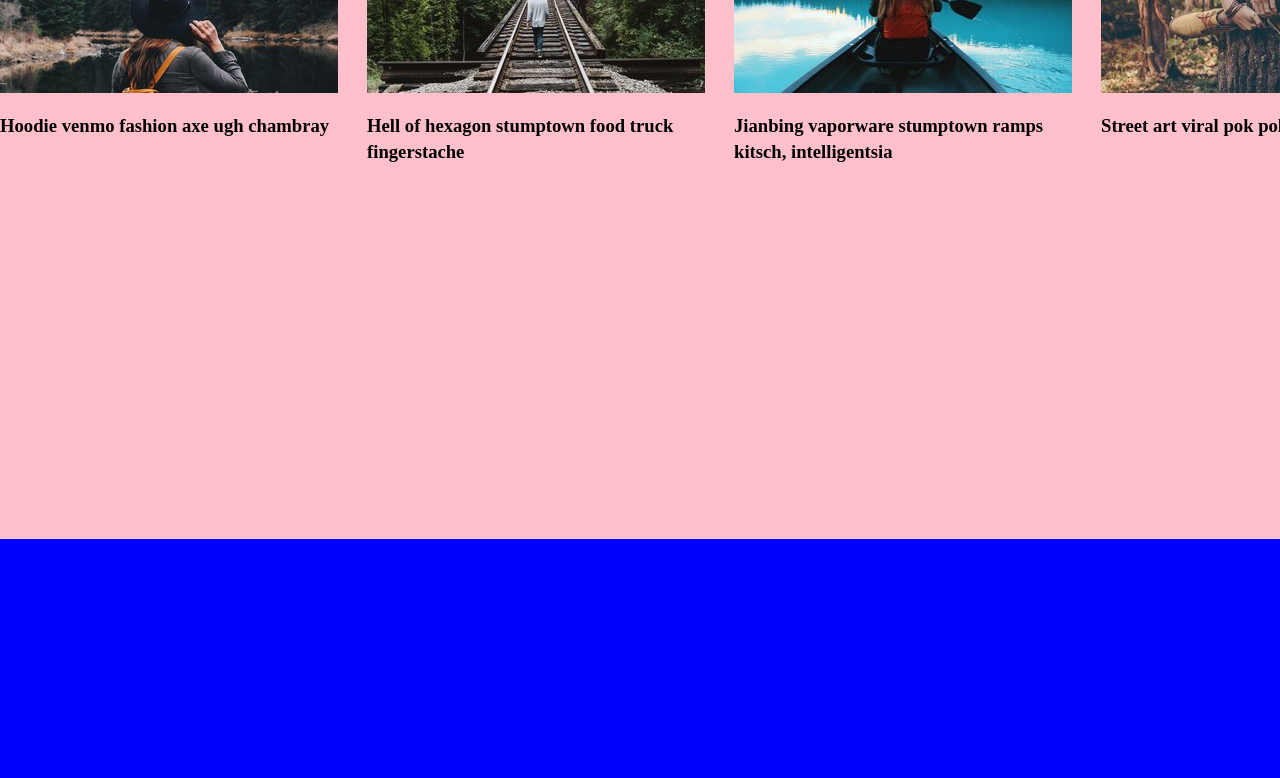
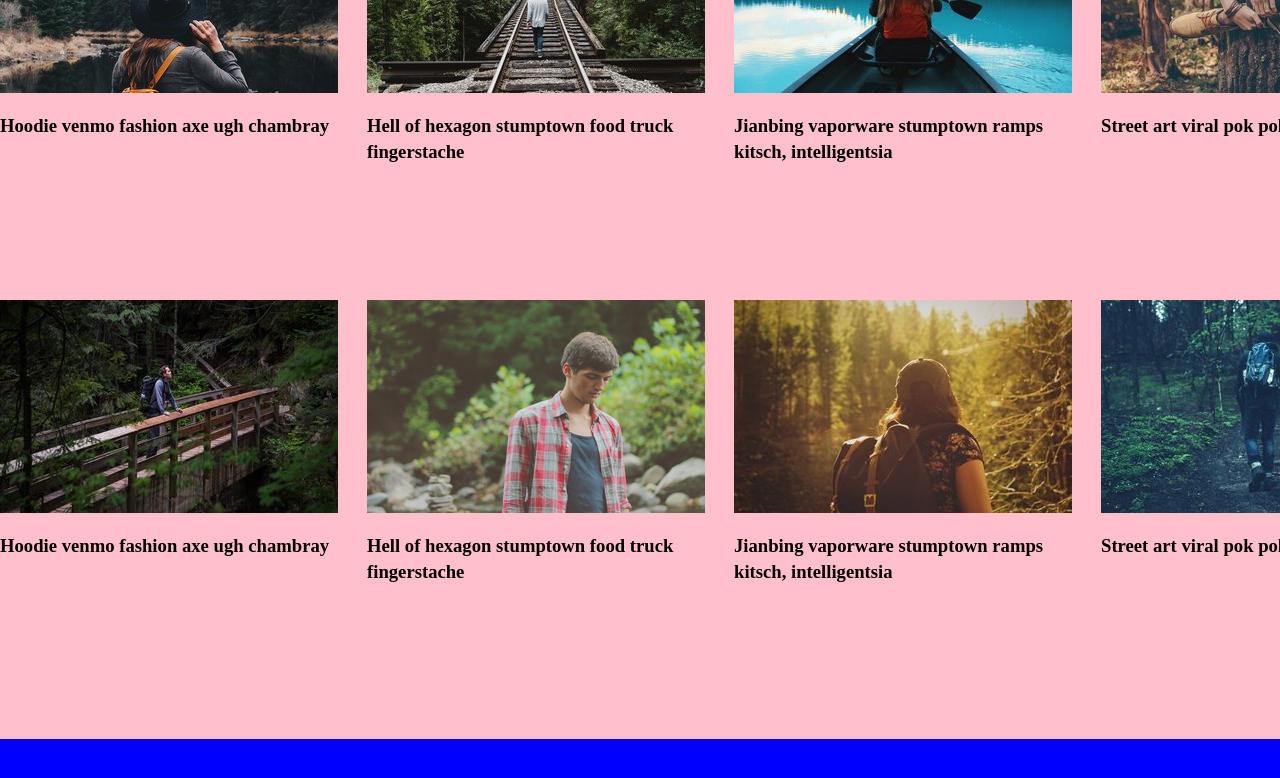
Before and after one commit to XavierMcin/Website-Practice, a plain HTML site: page Website Practice 1/index.html in a window 1280 px wide. Shown: the part 1242-2020 px from the top of the page. Drawn offline with nearby package versions, Linux system fonts and the light colour scheme; a web font is replaced by a local one.

Commit message:
first section almost done

```diff
--- a/Website Practice 1/css/main.css
+++ b/Website Practice 1/css/main.css
@@ -290,7 +290,7 @@ html, body {
 
 .featured {
     width: 1440px;
-    height: 793px;
+    height: 993px;
     background: pink;
 }
 
@@ -326,19 +326,19 @@ html, body {
     margin: 0;
 }
 
-.thumbnail.thumb1 {
+.top .thumbnail.thumb1 {
     background-image: url(../img/pexels-photo-90819.jpeg);
 }
 
-.thumbnail.thumb2 {
+.top .thumbnail.thumb2 {
     background-image: url(../img/pexels-photo-177684.jpeg);
 }
 
-.thumbnail.thumb3 {
+.top .thumbnail.thumb3 {
     background-image: url(../img/pexels-photo-24486.jpg);
 }
 
-.thumbnail.thumb4 {
+.top .thumbnail.thumb4 {
     background-image: url(../img/pexels-photo.jpg);
 }
 
@@ -361,11 +361,43 @@ html, body {
     color: #000;
 }
 
+.bottom {
+    position: relative;
+    top: 200px;
+}
 
+.bottom article:last-of-type {
+    margin-right: 0;
+}
 
+.bottom .thumbnail.thumb1 {
+    background-image: url(../img/pexels-photos.jpg);
+}
 
+.bottom .thumbnail.thumb2 {
+    background-image: url(../img/pexels-photo.png);
+}
 
+.bottom .thumbnail.thumb3 {
+    background-image: url(../img/pexels-photo-27765.jpg);
+}
 
+.bottom .thumbnail.thumb4 {
+    background-image: url(../img/pexels-photo-67444.jpeg);
+}
+
+.bottom article h2 {
+    width: 338px;
+    position: relative;
+    top: 20px;
+    font-size: 14pt;
+    text-align: left;
+}
+
+.bottom article h2 a {
+    text-decoration: none;
+    color: #000;
+}
 
 
 
--- a/Website Practice 1/index.html
+++ b/Website Practice 1/index.html
@@ -87,7 +87,32 @@
                         <h2><a href="#">Street art viral pok pok, marfa echo</a></h2>
                     </article>
                 </div>
-                <div class="bottom"></div>
+                <div class="bottom">
+                    <article class="parent">
+                        <div class="thumbnail thumb1">
+                            <a href="#"></a>
+                        </div>
+                        <h2><a href="#">Hoodie venmo fashion axe ugh chambray</a></h2>
+                    </article>
+                    <article class="parent">
+                        <div class="thumbnail thumb2">
+                            <a href="#"></a>
+                        </div>
+                        <h2><a href="#">Hell of hexagon stumptown food truck fingerstache</a></h2>
+                    </article>
+                    <article class="parent">
+                        <div class="thumbnail thumb3">
+                            <a href="#"></a>
+                        </div>
+                        <h2><a href="#">Jianbing vaporware stumptown ramps kitsch, intelligentsia</a></h2>
+                    </article>
+                    <article class="parent">
+                        <div class="thumbnail thumb4">
+                            <a href="#"></a>
+                        </div>
+                        <h2><a href="#">Street art viral pok pok, marfa echo</a></h2>
+                    </article>
+                </div>
             </section>
         </div>
 
```
Also changed, not shown: Website Practice 1/img/pexels-photo-27765.jpg (added), Website Practice 1/img/pexels-photo-67444.jpeg (added), Website Practice 1/img/pexels-photo.png (added), Website Practice 1/img/pexels-photos.jpg (added), 2 other files.
